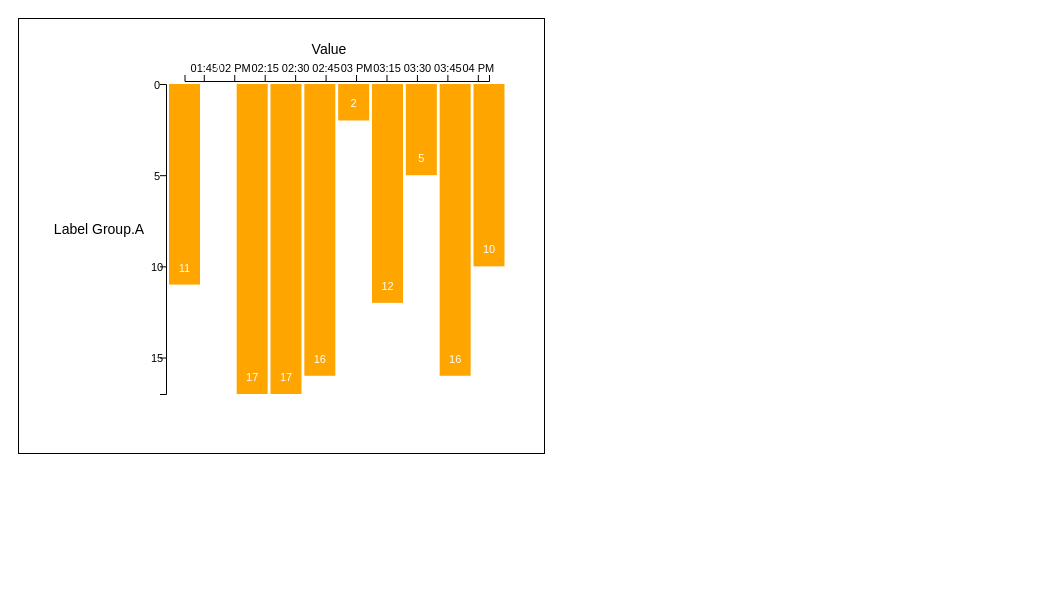
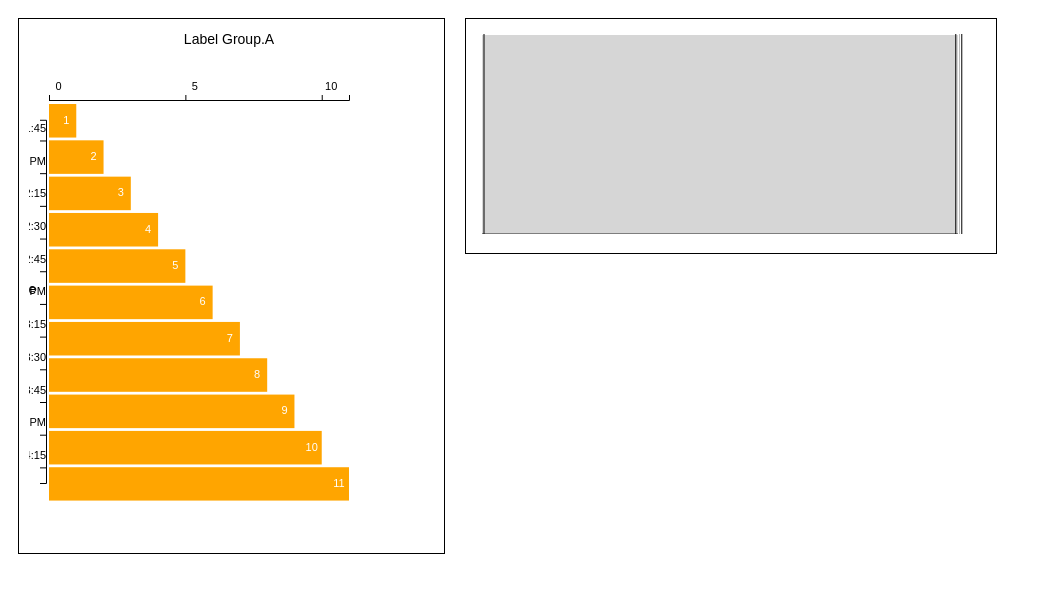
Before and after one commit to spodoprigora/chart, a website: page index.html in a window 1280 px wide. Shown: the whole page, without its empty margins (0-1042 px from the left). Drawn offline with nearby package versions, Linux system fonts and the light colour scheme.

Commit message:
add navigation

```diff
--- a/main.css
+++ b/main.css
@@ -27,3 +27,9 @@ text{
 .y.axis text, .bar text, .label {
     text-anchor: middle;
 }
+#navigator{
+    float: left;
+    margin: 10px;
+    border: 1px solid black;
+    padding: 10px
+}
--- a/main.js
+++ b/main.js
@@ -1,15 +1,39 @@
-// time series data sample
+/*// time series data sample
 const length = 20;
 const data = [];
 _.each(d3.range(length), (i) => {
   data.push({
     group: {
       x: 1475760930000 + (1000000 * i),
-      a: i,
+      a: ++i,
       b: _.random(0, length),
     },
   })
-});
+});*/
+
+const maxValue = 30;
+const count = { 'countMin': 3, 'countMax': 200 };
+
+function getData (maxVal, range) {
+  let length =_.random(range.countMin, range.countMax);
+  const data = [];
+
+  _.each(d3.range(length), i => {
+    data.push({
+      group: {
+        x: 1475760930000 + 1000000 * i,
+        a: ++i,
+        b: _.random(0, maxVal),
+      }
+    });
+  });
+
+
+  return data;
+}
+const data = getData(maxValue, count);
+
+let command  = new Command();
 
 const config = {
 
@@ -25,7 +49,7 @@ const config = {
   },
 
   // quadrant
-  quadrant: 1,
+  quadrant: 4,
 
   // for horizontal
   padding: {
@@ -68,17 +92,44 @@ const config = {
   },
 };
 
-
 const configModel = new BarConfigModel(config);
 const chart = new BarView({ model: configModel });
 
 chart.setData(data);
 
-setTimeout(() => {
-  const slice = _.random(3, length);
-  chart.setData(data.slice(0, slice));
-}, 1000);
+const configNavigator = {
 
+  //placement vertical or horizontal; default value  'vertical'
+  //placement: 'horizontal',
+
+  // x axis settings
+  x: {
+    // how to access values from the serie to plot x
+    accessor: 'group.x',
+    //scale: 'scaleLinear',
+  },
+};
+
+const configNavigatorModel = new NavigationConfigModel(configNavigator);
+const navigator = new NavigationView({model: configNavigatorModel});
+navigator.setData(data);
+
+command.subscribe('refresh', chart);
+//command.subscribe('reset', navigator);
+
+
+/*
+setInterval(() => {
+  let data = getData(maxValue, count);
+  chart.setData(data);
+  navigator.setData(data);
+  //const slice = _.random(3, length);
+  //chart.setData(data.slice(0, slice));
+
+}, 2000);
+*/
+
+/*
 setTimeout(() => {
   config.y.accessor = 'group.b';
   config.quadrant = 4;
@@ -90,4 +141,4 @@ setTimeout(() => {
     left: 140,
   };
   chart.setConfig(config);
-}, 2000);
+}, 2000);*/
--- a/src/BarConfigModel.js
+++ b/src/BarConfigModel.js
@@ -40,6 +40,10 @@ class BarConfigModel extends ContrailModel {
 
   setData (data) {
     this.data = data;
+    this.xScale = null;
+    this.xAxis = null;
+    this.xScale = this.xScaleConfig();
+    this.xAxis = this.xAxisConfig();
   }
 
   setOldData (oldData) {
@@ -52,11 +56,11 @@ class BarConfigModel extends ContrailModel {
 
   prepareData (data) {
     const clearData = [];
-    const { group, key } = this.getAccessor('y');
+    let accessor = this.get('y').accessor;
 
     _.forEach(data, (v) => {
-      if (v[group][key] < 0 || v[group][key] === undefined) {
-        v[group][key] = 0;
+      if (_.get(v, accessor) < 0 || _.get(v, accessor) === undefined) {
+        _.set(v, accessor, 0);
         clearData.push(v);
       } else {
         clearData.push(v);
@@ -65,49 +69,52 @@ class BarConfigModel extends ContrailModel {
     return clearData;
   }
 
-  getAccessor (axis) {
-    const accessor = this.get(axis).accessor;
-    const args = accessor.split('.');
-    const group = args[0];
-    const key = args[1];
+  xScaleConfig () {
+    let placement = this.get('placement');
+    let domain = this.domain;
 
-    return { group, key };
-  }
+    if(!this.xScale){
+      let data = this.data;
+      let scale = this.get('x').scale;
+      let xScale = d3[scale]();
+      let width = this.get('width');
+      let paddingLeft = this.get('padding').left;
+      let paddingRight = this.get('padding').right;
+      let quadrant = this.get('quadrant');
+      let accessor = this.get('x').accessor;
 
-  xScaleConfig () {
-    const data = this.data;
-    const scale = this.get('x').scale;
-    const xScale = d3[scale]();
-    const width = this.get('width');
-    const paddingLeft = this.get('padding').left;
-    const paddingRight = this.get('padding').right;
-    const quadrant = this.get('quadrant');
-    const placement = this.get('placement');
-    const { group, key } = this.getAccessor('x');
+      if( placement === 'horizontal' ){
+        xScale.domain([d3.max(data, d => _.get(d, accessor)), d3.min(data, d => _.get(d, accessor))]);
+      }
+      else{
+        xScale.domain([d3.min(data, d => _.get(d, accessor)), d3.max(data, d => _.get(d, accessor))]);
+      }
 
-    if (placement === 'horizontal') {
-      xScale.domain([d3.max(data, d => d[group][key]), d3.min(data, d => d[group][key])]);
-    } else {
-      xScale.domain([d3.min(data, d => d[group][key]), d3.max(data, d => d[group][key])]);
+
+      if( quadrant === 1 || quadrant === 4 ){
+        xScale.range([paddingLeft, width - paddingRight -(this.calculateBarWidth()/2)]);
+      }
+      else {
+        xScale.range([width - paddingRight - (this.calculateBarWidth()/2), paddingLeft]);
+      }
+      return xScale;
     }
 
-    if (quadrant === 1 || quadrant === 4) {
-      xScale.range([paddingLeft, width - paddingRight - (this.calculateBarWidth() / 2)]);
-    } else {
-      xScale.range([width - paddingRight - (this.calculateBarWidth() / 2), paddingLeft]);
+    if(domain){
+      this.xScale.domain(domain);
     }
-    return xScale;
+    return this.xScale;
   }
   yScaleConfig () {
     const data = this.data;
-    const { group, key } = this.getAccessor('y');
+    let accessor = this.get('y').accessor;
     const paddingTop = this.get('padding').top;
     const paddingBottom = this.get('padding').bottom;
     const quadrant = this.get('quadrant');
     const height = this.get('height');
 
     const yScale = d3.scaleLinear()
-      .domain([0, d3.max(data, d => d[group][key])]);
+      .domain([0, d3.max(data, d => _.get(d, accessor))]);
 
     if (quadrant === 1 || quadrant === 2) {
       yScale.range([height - paddingBottom, paddingTop]);
@@ -118,14 +125,14 @@ class BarConfigModel extends ContrailModel {
   }
   oldYScaleConfig () {
     const data = this.oldData;
-    const { group, key } = this.getAccessor('y');
+    let accessor = this.get('y').accessor;
     const quadrant = this.get('quadrant');
     const height = this.get('height');
     const paddingTop = this.get('padding').top;
     const paddingBottom = this.get('padding').bottom;
 
     const oldYScale = d3.scaleLinear()
-      .domain([0, d3.max(data, d => d[group][key])]);
+      .domain([0, d3.max(data, d => _.get(d, accessor))]);
 
     if (quadrant === 1 || quadrant === 2) {
       oldYScale.range([height - paddingBottom, paddingTop]);
@@ -138,6 +145,9 @@ class BarConfigModel extends ContrailModel {
 
   xAxisConfig () {
     let xAxis;
+
+    if(this.xAxis) return this.xAxis;
+
     const quadrant = this.get('quadrant');
 
     if (quadrant === 1 || quadrant === 2) {
@@ -291,12 +301,12 @@ class BarConfigModel extends ContrailModel {
     const height = this.get('height');
     const paddingTop = this.get('padding').top;
     const paddingBottom = this.get('padding').bottom;
-    const { group, key } = this.getAccessor('y');
+    let accessor = this.get('y').accessor;
 
     if (quadrant === 1 || quadrant === 2) {
-      barHeight = d => height - paddingBottom - this.yScaleConfig()(d[group][key]);
+      barHeight = d => height - paddingBottom - this.yScaleConfig()(_.get(d, accessor));
     } else {
-      barHeight = d => this.yScaleConfig()(d[group][key]) - paddingTop;
+      barHeight = d => this.yScaleConfig()(_.get(d, accessor)) - paddingTop;
     }
 
     return barHeight;
@@ -306,19 +316,19 @@ class BarConfigModel extends ContrailModel {
     let xPosition;
     const quadrant = this.get('quadrant');
     const barWidth = this.calculateBarWidth();
-    const { group, key } = this.getAccessor('x');
+    let accessor = this.get('x').accessor;
     const placement = this.get('placement');
 
     if (placement === 'horizontal') {
       if (quadrant === 1 || quadrant === 4) {
-        xPosition = d => this.xScaleConfig()(d[group][key]) - (barWidth / 2);
+        xPosition = d => this.xScaleConfig()(_.get(d, accessor)) - (barWidth / 2);
       } else {
-        xPosition = d => this.xScaleConfig()(d[group][key]);
+        xPosition = d => this.xScaleConfig()(_.get(d, accessor));
       }
     } else if (quadrant === 1 || quadrant === 4) {
-      xPosition = d => this.xScaleConfig()(d[group][key]);
+      xPosition = d => this.xScaleConfig()(_.get(d, accessor));
     } else {
-      xPosition = d => this.xScaleConfig()(d[group][key]) - (barWidth / 2);
+      xPosition = d => this.xScaleConfig()(_.get(d, accessor)) - (barWidth / 2);
     }
 
     return xPosition;
@@ -327,10 +337,10 @@ class BarConfigModel extends ContrailModel {
     let yPosition;
     const quadrant = this.get('quadrant');
     const paddingTop = this.get('padding').top;
-    const { group, key } = this.getAccessor('y');
+    let accessor = this.get('y').accessor;
 
     if (quadrant === 1 || quadrant === 2) {
-      yPosition = d => this.yScaleConfig()(d[group][key]);
+      yPosition = d => this.yScaleConfig()(_.get(d, accessor));
     } else {
       yPosition = () => paddingTop;
     }
@@ -352,12 +362,12 @@ class BarConfigModel extends ContrailModel {
     let yTextPosition;
     const quadrant = this.get('quadrant');
     const paddingTop = this.get('padding').top;
-    const { group, key } = this.getAccessor('y');
+    let accessor = this.get('y').accessor;
 
     if (quadrant === 1 || quadrant === 2) {
       yTextPosition = () => 13;
     } else {
-      yTextPosition = d => this.yScaleConfig()(d[group][key]) - paddingTop - 13;
+      yTextPosition = d => this.yScaleConfig()(_.get(d, accessor)) - paddingTop - 13;
     }
 
     return yTextPosition;
@@ -405,10 +415,10 @@ class BarConfigModel extends ContrailModel {
     let yPosition;
     const quadrant = this.get('quadrant');
     const paddingTop = this.get('padding').top;
-    const { group, key } = this.getAccessor('y');
+    let accessor = this.get('y').accessor;
 
     if (quadrant === 1 || quadrant === 2) {
-      yPosition = d => this.yScaleConfig()(d[group][key]);
+      yPosition = d => this.yScaleConfig()(_.get(d, accessor));
     } else {
       yPosition = () => paddingTop;
     }
@@ -447,10 +457,10 @@ class BarConfigModel extends ContrailModel {
     let yPosition;
     const quadrant = this.get('quadrant');
     const paddingTop = this.get('padding').top;
-    const { group, key } = this.getAccessor('y');
+    let accessor = this.get('y').accessor;
 
     if (quadrant === 1 || quadrant === 2) {
-      yPosition = d => this.oldYScaleConfig()(d[group][key]);
+      yPosition = d => this.oldYScaleConfig()(_.get(d, accessor));
     } else {
       yPosition = () => paddingTop;
     }
@@ -546,4 +556,46 @@ class BarConfigModel extends ContrailModel {
     }
     return `translate(${((width - paddingRight - paddingLeft) / 2) + paddingLeft}, ${(paddingTop / 2) - 5})`;
   }
+
+  get xClip(){
+    const quadrant = this.get('quadrant');
+    let placement = this.get('placement');
+    const paddingLeft = this.get('padding').left;
+    const paddingRight = this.get('padding').right;
+
+    if(placement === 'horizontal'){
+      if(quadrant === 1 || quadrant === 4){
+        return paddingLeft - (this.calculateBarWidth() / 2);
+      }
+      else{
+        return paddingLeft ;
+      }
+    }
+    else{
+      if(quadrant === 1 || quadrant === 4){
+        return paddingLeft;
+      }
+      else{
+        return paddingLeft - (this.calculateBarWidth() / 2);
+      }
+    }
+
+  }
+  get yClip(){
+    return this.get('padding').top;
+  }
+  calculateHeightClip(){
+    const height = this.get('height');
+    const paddingTop = this.get('padding').top;
+    const paddingBottom = this.get('padding').bottom;
+
+    return height - paddingBottom - paddingTop;
+  }
+  calculateWidthClip(){
+    const width = this.get('width');
+    const paddingLeft = this.get('padding').left;
+    const paddingRight = this.get('padding').right;
+
+    return width - paddingLeft - paddingRight + (this.calculateBarWidth() / 2);
+  }
 }
--- a/src/BarView.js
+++ b/src/BarView.js
@@ -45,20 +45,26 @@ const BarView = Backbone.View.extend({
     if (svg.empty()) {
       svg = this._createContainer(container, placement, height, width);
     } else {
-      this._updateChart(svg);
-      return false;
+      return this._updateChart(svg,id);
     }
 
     const wrapper = this._createWrapper(svg, placement, height, width, quadrant);
+    svg.on("click", this.clickHandler);
+
+    this._createClipPath(svg, id);
 
     this._appendXAxis(wrapper);
     this._appendYAxis(wrapper);
 
-    this._appendBar(wrapper);
+    this._appendBar(wrapper, id);
 
     this._appendXLabel(wrapper);
     this._appendYLabel(wrapper);
     return true;
+  },
+
+  clickHandler(){
+    command.execute('reset');
   },
 
   _createContainer (container, placement, height, width) {
@@ -90,6 +96,16 @@ const BarView = Backbone.View.extend({
     return wrapper;
   },
 
+  _createClipPath(svg, id){
+    svg.append("clipPath")
+      .attr("id", `clip-${id}`)
+      .append('rect')
+      .attr('x', this.model.xClip)
+      .attr('y', this.model.yClip)
+      .attr('height', this.model.calculateHeightClip())
+      .attr('width', this.model.calculateWidthClip());
+  },
+
   _appendXAxis (wrapper) {
     wrapper.append('g')
       .attr('class', 'x axis')
@@ -110,9 +126,13 @@ const BarView = Backbone.View.extend({
       .attr('dy', this.model.getYAxisTextDy());
   },
 
-  _appendBar (wrapper) {
-    const { group, key } = this.model.getAccessor('y');
-    const bar = wrapper.selectAll('g.bar')
+  _appendBar (wrapper,id) {
+    const accessor = this.model.get('y').accessor;
+    const clip = wrapper.append('g')
+      .attr('class', 'clip')
+      .attr('clip-path', `url("#clip-${id}")`);
+
+    const bar = clip.selectAll('g.bar')
       .data(this.data);
 
     // Enter
@@ -127,17 +147,20 @@ const BarView = Backbone.View.extend({
       .attr('fill', this.model.getColor());
 
     g.append('text')
-      .text(d => d[group][key])
+      .text(d => _.get(d, accessor))
       .attr('x', this.model.calculateXTextPosition())
       .attr('y', this.model.calculateYTextPosition())
       .attr('text-anchor', 'middle')
       .attr('transform', this.model.calculateTextRotate());
   },
 
-  _updateChart (svg) {
+  _updateChart (svg, id) {
     const wrapper = svg.select('.wrapper');
-    if (!wrapper.empty()) {
-      const bar = wrapper.selectAll('g.bar')
+    const clip = wrapper.select('.clip');
+
+    this._updateClipPath(svg, id);
+
+    const bar = clip.selectAll('g.bar')
       .data(this.data);
 
     this._updateXAxis(wrapper);
@@ -146,9 +169,13 @@ const BarView = Backbone.View.extend({
     this._enterBar(bar);
     this._updateBar(bar);
     this._exitBar(bar);
-    }
+
   },
 
+  _updateClipPath(svg, id){
+     svg.select(`#clip-${id} rect`)
+       .attr('width', this.model.calculateWidthClip());
+  },
   _updateXAxis (wrapper) {
     wrapper.select('.x.axis')
       .transition()
@@ -170,7 +197,8 @@ const BarView = Backbone.View.extend({
   },
 
   _enterBar (bar) {
-    const { group, key } = this.model.getAccessor('y');
+    let accessor = this.model.get('y').accessor;
+
     const g = bar.enter()
       .append('g')
       .attr('class', 'bar')
@@ -182,9 +210,10 @@ const BarView = Backbone.View.extend({
       .attr('fill', this.model.getColor());
 
     g.append('text')
-      .text(d => d[group][key])
+      .text(d =>_.get(d, accessor))
       .attr('x', this.model.calculateXTextPosition())
       .attr('y', this.model.calculateYTextPosition())
+      .attr("text-anchor", "middle")
       .attr('transform', this.model.calculateTextRotate());
 
     g.transition()
@@ -193,7 +222,7 @@ const BarView = Backbone.View.extend({
       .attr('transform', this.model.calculateBarTransform());
   },
   _updateBar (bar) {
-    const { group, key } = this.model.getAccessor('y');
+    let accessor = this.model.get('y').accessor;
     bar.transition()
       .delay(this.model.calculateDelay(1000))
       .duration(1000)
@@ -210,7 +239,7 @@ const BarView = Backbone.View.extend({
       .transition()
       .delay(this.model.calculateDelay(1000))
       .duration(1000)
-      .text(d => d[group][key])
+      .text(d => _.get(d, accessor))
       .attr('y', this.model.calculateYTextPosition())
       .attr('x', this.model.calculateXTextPosition())
       .attr('transform', this.model.calculateTextRotate());
@@ -226,14 +255,28 @@ const BarView = Backbone.View.extend({
 
   _appendYLabel (wrapper) {
     wrapper.append('text')
+      .attr("text-anchor", "middle")
       .attr('class', 'label')
       .attr('transform', this.model.calculateYLabelTranslate())
       .text(this.model.getYLabel());
   },
   _appendXLabel (wrapper) {
     wrapper.append('text')
+      .attr("text-anchor", "middle")
       .attr('class', 'label')
       .attr('transform', this.model.calculateXLabelTranslate())
       .text(this.model.getXLabel());
   },
+
+  refresh(arg){
+    let placement = this.model.get('placement');
+    const quadrant = this.model.get('quadrant');
+    if(placement === 'horizontal'){
+        this.model.domain = arg.reverse();
+    }
+    else{
+      this.model.domain = arg
+    }
+    this.render();
+  }
 });
--- /dev/null
+++ b/src/NavigationConfigModel.js
@@ -0,0 +1,96 @@
+class NavigationConfigModel extends ContrailModel{
+  get defaults(){ return {
+    id: 'navigator',
+    height: 200,
+    width: 500,
+    barPadding: 1,
+    padding:{
+      top: 0,
+      left:0,
+      bottom: 0,
+      right: 0
+    },
+    margin: {
+      top: 5,
+      left: 5,
+      bottom: 5,
+      right: 5
+    },
+    x: {
+      accessor: 'group.x',
+      label: 'Value',
+      scale: 'scaleTime'
+    },
+
+    placement: 'vertical',
+  }}
+
+  initialize(){
+    this.data = [];
+
+  }
+
+  setData(data){
+    this.data = data;
+    this.xScale = null;
+    this.xScale = this.calculateXScale();
+  }
+
+  getMargin(){
+    let margin = this.get('margin');
+    let top = margin.top === undefined ? '0px' : margin.top + "px";
+    let right = margin.right === undefined ? '0px' : margin.right + "px";
+    let bottom = margin.bottom === undefined ? '0px' : margin.bottom + "px";
+    let left = margin.left === undefined ? '0px' : margin.left + "px";
+
+    return "margin: " + top + " " +  right + " " + bottom + " " + left;
+  }
+
+  calculateBarWidth(){
+    let data = this.data;
+    let width = this.get('width');
+    let paddingLeft = this.get('padding').left;
+    let paddingRight = this.get('padding').right;
+    let barPadding = this.get('barPadding');
+
+    return ((width - paddingLeft - paddingRight)/(data.length)) - barPadding;
+  }
+  calculateXScale (){
+    if(this.xScale) return this.xScale;
+
+    let data = this.data;
+    let scale = this.get('x').scale;
+    let xScale = d3[scale]();
+    let width = this.get('width');
+    let paddingLeft = this.get('padding').left;
+    let paddingRight = this.get('padding').right;
+    let placement = this.get('placement');
+    let accessor = this.get('x').accessor;
+
+    if( placement === 'horizontal' ){
+      xScale.domain([d3.max(data, d => _.get(d, accessor)), d3.min(data, d => _.get(d, accessor))]);
+    }
+    else{
+      xScale.domain([d3.min(data, d => _.get(d, accessor)), d3.max(data, d => _.get(d, accessor))]);
+    }
+
+    xScale.range([paddingLeft, width - paddingRight -(this.calculateBarWidth()/2)]);
+
+    return xScale;
+  }
+
+  configBrushExtent(){
+    const paddingLeft = this.get('padding').left;
+    const paddingRight = this.get('padding').right;
+    const paddingTop = this.get('padding').top;
+    const paddingBottom = this.get('padding').bottom;
+    const width = this.get('width');
+    const height = this.get('height');
+
+    return [[paddingLeft, paddingTop], [(width - paddingRight - (this.calculateBarWidth()/2)), (height - paddingBottom)]];
+  }
+
+  calculateDomain(selection){
+    return selection.map(this.calculateXScale().invert);
+  }
+}
--- /dev/null
+++ b/src/NavigationView.js
@@ -0,0 +1,90 @@
+let NavigationView = Backbone.View.extend({
+
+  setData(data){
+    this.data = data;
+    this.model.setData(data);
+    this.render();
+  },
+
+  render(){
+    let id = this.model.get('id');
+    let height = this.model.get('height');
+    let width = this.model.get('width');
+    let quadrant = this.model.get('quadrant');
+    let placement = this.model.get('placement');
+
+    let container = d3.select('#' + id);
+    if(container.empty()){
+      container = d3.select('body')
+        .append('div')
+        .attr('id', id);
+    }
+
+    let svg = container.select("svg");
+    if(svg.empty()){
+      svg = this._createContainer(container, placement, height, width);
+    }
+    else {
+      return this._updateNavigtion(svg);
+    }
+
+    let wrapper = this._createWrapper(svg, placement, height, width, quadrant);
+
+    this.brush = d3.brushX()
+      .extent(this.model.configBrushExtent())
+      .on("brush", this.brushed.bind(this));
+
+    wrapper.append('g')
+      .attr('class', 'brush')
+      .call(this.brush);
+
+    this.reset();
+  },
+  _updateNavigtion(svg){
+   /* svg.remove();
+    this.render()*/
+  },
+
+  _createContainer(container, placement, height, width){
+    let svg = container.append('svg')
+      .attr('style', this.model.getMargin());
+
+    if(placement === "horizontal"){
+      svg.attr("width", height)
+        .attr("height", width);
+    }
+    else{
+      svg.attr("width", width)
+        .attr("height", height);
+    }
+    return svg;
+  },
+  _createWrapper(svg, placement, height, width, quadrant){
+    let wrapper = svg.append("g")
+      .attr("class", "wrapper")
+      .attr('stroke', 'black')
+      .attr('stroke-width', '1');
+
+    //rotate wrapper
+    if(placement === "horizontal"){
+      if(quadrant === 1 || quadrant === 3){
+        wrapper.attr("transform", "translate(" + height + ", 0) rotate(90)");
+      }
+      else{
+        wrapper.attr("transform", "translate(0, " + width + ") rotate(-90)");
+      }
+    }
+    return wrapper;
+  },
+
+  brushed(){
+    const domain = this.model.calculateDomain(d3.event.selection);
+    command.execute('refresh', domain);
+  },
+
+  reset(){
+    d3.select('g.brush')
+      .call(this.brush.move, this.model.xScale.range());
+  }
+
+});
```
Also changed, not shown: index.html (+3 -0 lines), src/Command.js (added, +26 -0 lines). Lines whose indentation alone changed are shown as unchanged.
